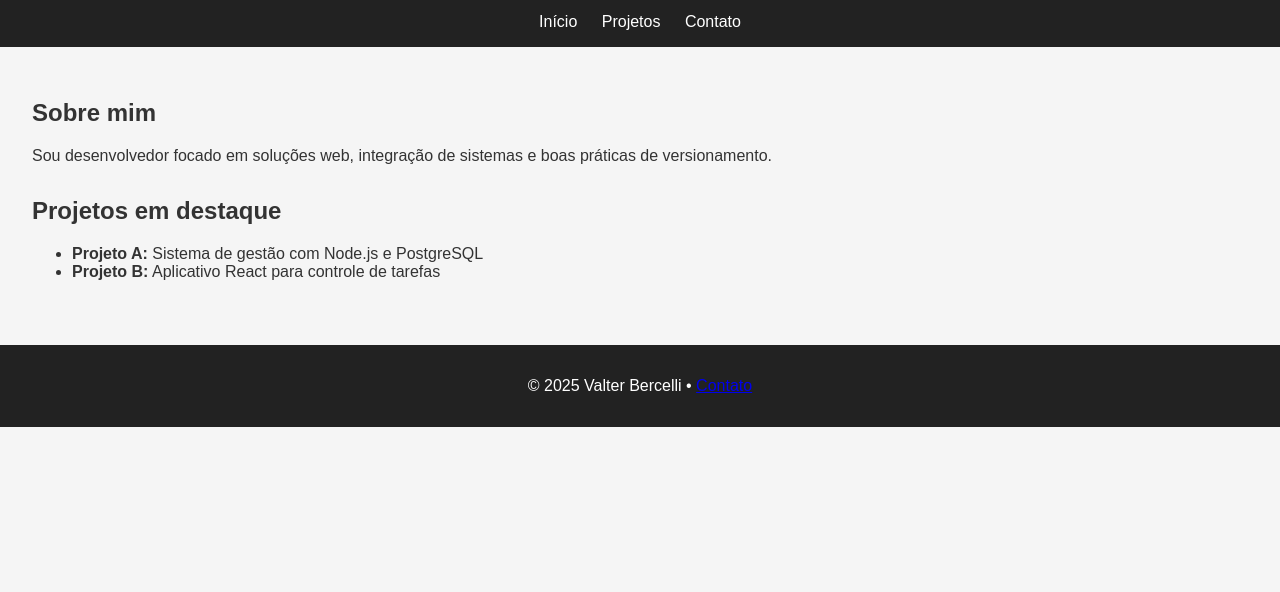
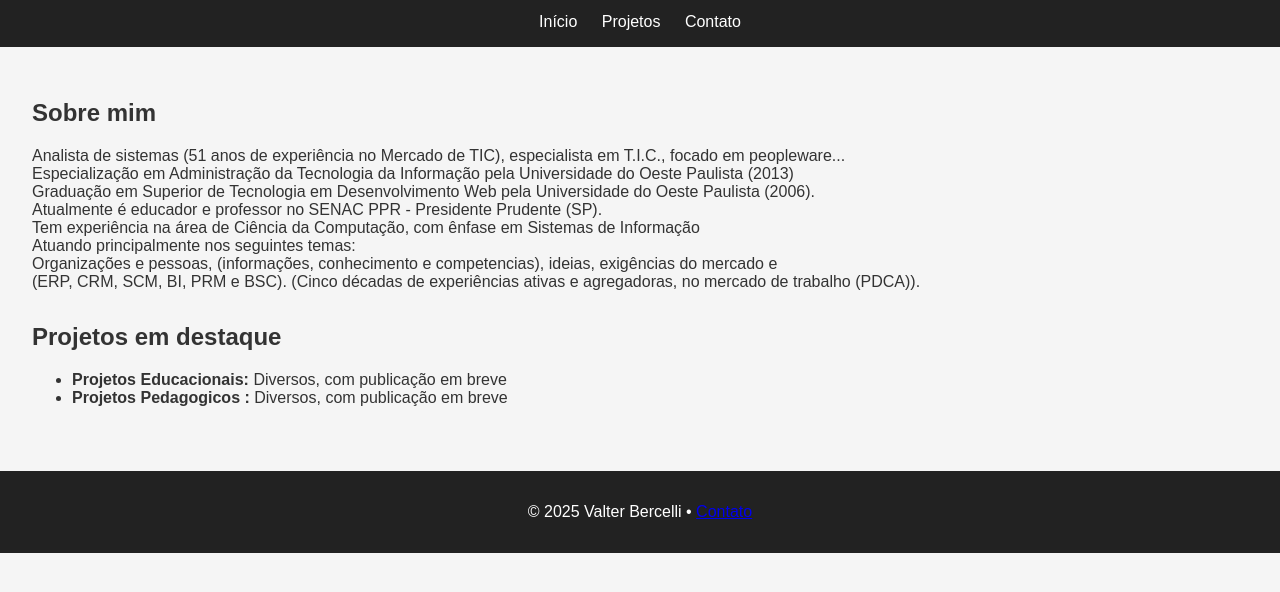
Before and after one commit to ValterBercelli/valterbercelli.github.io, a plain HTML site: page index.html in a window 1280 px wide. Shown: the part 90-682 px from the top of the page. Drawn offline with Linux system fonts and the light colour scheme.

Commit message:
Site perfil principal
Primeira atualização

```diff
--- a/index.html
+++ b/index.html
@@ -19,14 +19,23 @@
   <main>
     <section>
       <h2>Sobre mim</h2>
-      <p>Sou desenvolvedor focado em soluções web, integração de sistemas e boas práticas de versionamento.</p>
+	<p>
+		Analista de sistemas (51 anos de experiência no Mercado de TIC), especialista em T.I.C., focado em peopleware...<br>
+		Especialização em Administração da Tecnologia da Informação pela Universidade do Oeste Paulista (2013)<br>
+		Graduação em Superior de Tecnologia em Desenvolvimento Web pela Universidade do Oeste Paulista (2006).<br>
+		Atualmente é educador e professor no SENAC PPR - Presidente Prudente (SP).<br>
+		Tem experiência na área de Ciência da Computação, com ênfase em Sistemas de Informação<br>
+		Atuando principalmente nos seguintes temas:<br>
+		   Organizações e pessoas, (informações, conhecimento e competencias), ideias, exigências do mercado e <br>
+		   (ERP, CRM, SCM, BI, PRM e BSC). (Cinco décadas de experiências ativas e agregadoras, no mercado de trabalho (PDCA)).<br>
+        <p>
     </section>
 
     <section>
       <h2>Projetos em destaque</h2>
       <ul>
-        <li><strong>Projeto A:</strong> Sistema de gestão com Node.js e PostgreSQL</li>
-        <li><strong>Projeto B:</strong> Aplicativo React para controle de tarefas</li>
+        <li><strong>Projetos Educacionais:</strong> Diversos, com publicação em breve</li>
+        <li><strong>Projetos Pedagogicos :</strong> Diversos, com publicação em breve</li>
       </ul>
     </section>
   </main>
```
Also changed, not shown: contato.html (added), projetos.html (added).
